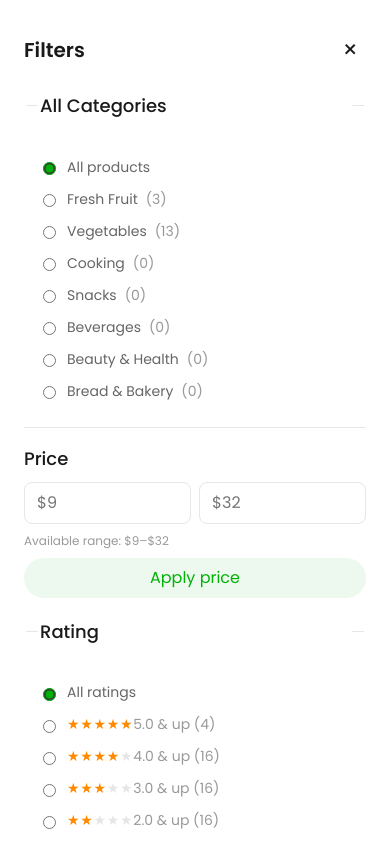
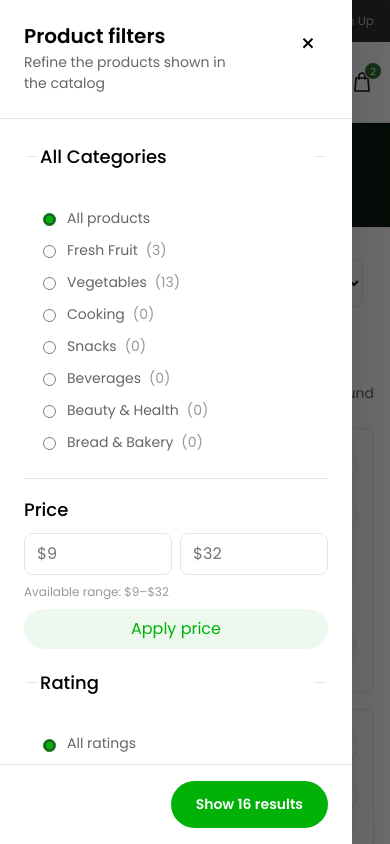
Before and after one commit to ecpieritz/ecobazar, an Angular app: page /shop in a window 390 px wide. Both pictures are taken after a click on the button "Filters". Shown: the top 844 px of the page. Built offline with nearby package versions, Linux system fonts and the light colour scheme.

Commit message:
feat(catalog): add responsive filter drawer

```diff
--- a/src/app/features/catalog/pages/catalog-page/catalog-filters.html
+++ b/src/app/features/catalog/pages/catalog-page/catalog-filters.html
@@ -1,15 +1,12 @@
-<aside class="filters" [class.filters--expanded]="expanded()" aria-label="Product filters">
-  <header class="filters__header">
-    <div>
+<section class="filters" aria-label="Product filters">
+  @if (headingVisible()) {
+    <header class="filters__header">
       <h2>Filters</h2>
       @if (activeCount()) {
         <span>{{ activeCount() }} active</span>
       }
-    </div>
-    <button type="button" aria-label="Close filters" (click)="closeRequested.emit()">
-      &times;
-    </button>
-  </header>
+    </header>
+  }
 
   @if (activeCount()) {
     <button class="filters__clear" type="button" (click)="filtersCleared.emit()">
@@ -22,7 +19,7 @@
     <label>
       <input
         type="radio"
-        name="category"
+        [name]="'category-' + controlNamespace()"
         value=""
         [checked]="filters().category === null"
         (change)="selectCategory($event)"
@@ -37,7 +34,7 @@
         <label>
           <input
             type="radio"
-            name="category"
+            [name]="'category-' + controlNamespace()"
             [value]="category.slug"
             [checked]="filters().category === category.slug"
             (change)="selectCategory($event)"
@@ -90,7 +87,7 @@
     <label>
       <input
         type="radio"
-        name="rating"
+        [name]="'rating-' + controlNamespace()"
         value="0"
         [checked]="filters().minimumRating === null"
         (change)="selectRating($event)"
@@ -101,7 +98,7 @@
       <label>
         <input
           type="radio"
-          name="rating"
+          [name]="'rating-' + controlNamespace()"
           [value]="option.value"
           [checked]="filters().minimumRating === option.value"
           (change)="selectRating($event)"
@@ -161,4 +158,4 @@
     <b>Shop now &rarr;</b>
     <img src="/images/categories/vegetables.jpg" alt="" loading="lazy" />
   </a>
-</aside>
+</section>
--- a/src/app/features/catalog/pages/catalog-page/catalog-filters.scss
+++ b/src/app/features/catalog/pages/catalog-page/catalog-filters.scss
@@ -5,29 +5,11 @@
 }
 
 .filters {
-  display: none;
-
-  &--expanded {
-    position: fixed;
-    z-index: var(--z-index-overlay);
-    inset: 0;
-    display: block;
-    padding: var(--space-6);
-    overflow: auto;
-    background: var(--color-surface);
-  }
-
   &__header {
     display: flex;
+    gap: var(--space-2);
     align-items: center;
-    justify-content: space-between;
     margin-block-end: var(--space-4);
-
-    > div {
-      display: flex;
-      gap: var(--space-2);
-      align-items: center;
-    }
 
     h2 {
       font-size: var(--font-size-xl);
@@ -36,13 +18,6 @@
     span {
       color: var(--color-primary);
       font-size: var(--font-size-xs);
-    }
-
-    button {
-      padding: var(--space-2);
-      font-size: var(--font-size-2xl);
-      background: transparent;
-      border: 0;
     }
   }
 
@@ -204,13 +179,3 @@
     object-fit: cover;
   }
 }
-
-@include from(lg) {
-  .filters {
-    display: block;
-
-    &__header button {
-      display: none;
-    }
-  }
-}
--- a/src/app/features/catalog/pages/catalog-page/catalog-filters.ts
+++ b/src/app/features/catalog/pages/catalog-page/catalog-filters.ts
@@ -25,11 +25,11 @@ export class CatalogFiltersPanel {
   readonly filterOptionsLoading = input(false);
   readonly filters = input.required<CatalogFilters>();
   readonly activeCount = input(0);
-  readonly expanded = input(false);
+  readonly headingVisible = input(true);
+  readonly controlNamespace = input('catalog');
 
   readonly filtersChanged = output<CatalogFilterPatch>();
   readonly filtersCleared = output<void>();
-  readonly closeRequested = output<void>();
 
   protected readonly stars = [1, 2, 3, 4, 5] as const;
 
--- a/src/app/features/catalog/pages/catalog-page/catalog-page.html
+++ b/src/app/features/catalog/pages/catalog-page/catalog-page.html
@@ -3,6 +3,7 @@
     <button
       class="catalog__filter-toggle"
       type="button"
+      aria-haspopup="dialog"
       [attr.aria-expanded]="filtersExpanded()"
       (click)="filtersExpanded.set(!filtersExpanded())"
     >
@@ -50,18 +51,19 @@
   }
 
   <div class="catalog__layout">
+    <aside class="catalog__desktop-filters" aria-label="Catalog filters">
       <app-catalog-filters
+        controlNamespace="desktop"
         [categories]="categoryState().categories"
         [categoriesLoading]="categoryState().status === 'loading'"
         [filterOptions]="filterOptionsState().options"
         [filterOptionsLoading]="filterOptionsState().status === 'loading'"
         [filters]="filters()"
         [activeCount]="activeFilterCount()"
-      [expanded]="filtersExpanded()"
         (filtersChanged)="updateFilters($event)"
         (filtersCleared)="clearFilters()"
-      (closeRequested)="filtersExpanded.set(false)"
       />
+    </aside>
 
     <section class="catalog__results" aria-label="Products">
       @switch (state().status) {
@@ -135,3 +137,39 @@
     </section>
   </div>
 </div>
+
+<app-drawer
+  title="Product filters"
+  [description]="
+    activeFilterCount()
+      ? activeFilterCount() + ' active filters'
+      : 'Refine the products shown in the catalog'
+  "
+  placement="start"
+  size="small"
+  closeLabel="Close product filters"
+  [(open)]="filtersExpanded"
+>
+  <app-catalog-filters
+    controlNamespace="drawer"
+    [headingVisible]="false"
+    [categories]="categoryState().categories"
+    [categoriesLoading]="categoryState().status === 'loading'"
+    [filterOptions]="filterOptionsState().options"
+    [filterOptionsLoading]="filterOptionsState().status === 'loading'"
+    [filters]="filters()"
+    [activeCount]="activeFilterCount()"
+    (filtersChanged)="updateFilters($event)"
+    (filtersCleared)="clearFilters()"
+  />
+
+  @if (activeFilterCount()) {
+    <app-button drawerActions variant="secondary" size="medium" (pressed)="clearFilters()">
+      Clear all
+    </app-button>
+  }
+  <app-button drawerActions variant="primary" size="medium" (pressed)="closeFilterDrawer()">
+    Show {{ state().pagination.totalItems }}
+    {{ state().pagination.totalItems === 1 ? 'result' : 'results' }}
+  </app-button>
+</app-drawer>
--- a/src/app/features/catalog/pages/catalog-page/catalog-page.scss
+++ b/src/app/features/catalog/pages/catalog-page/catalog-page.scss
@@ -76,13 +76,13 @@
     }
   }
 
-  &__page-size select {
-    padding-inline-end: var(--space-5);
-  }
-
   &__layout {
     display: grid;
     gap: var(--space-8);
+  }
+
+  &__desktop-filters {
+    display: none;
   }
 
   &__search-summary {
@@ -231,11 +231,15 @@
 @include from(lg) {
   .catalog {
     &__filter-toggle {
-      visibility: hidden;
+      display: none;
     }
 
     &__layout {
       grid-template-columns: 15rem minmax(0, 1fr);
     }
+
+    &__desktop-filters {
+      display: block;
+    }
   }
 }
--- a/src/app/features/catalog/pages/catalog-page/catalog-page.ts
+++ b/src/app/features/catalog/pages/catalog-page/catalog-page.ts
@@ -1,4 +1,11 @@
-import { ChangeDetectionStrategy, Component, computed, inject, signal } from '@angular/core';
+import {
+  ChangeDetectionStrategy,
+  Component,
+  computed,
+  HostListener,
+  inject,
+  signal,
+} from '@angular/core';
 import { toSignal } from '@angular/core/rxjs-interop';
 import { ActivatedRoute, type ParamMap, type Params, Router } from '@angular/router';
 import { catchError, distinctUntilChanged, map, of, startWith, switchMap } from 'rxjs';
@@ -11,7 +18,7 @@ import type {
 } from '@core/api';
 import { CategoryRepository, ProductRepository } from '@core/data-access';
 import type { Product, ProductCategory, Rating } from '@core/domain';
-import { ProductCard } from '@shared/ui';
+import { Button, Drawer, ProductCard } from '@shared/ui';
 
 import { type CatalogFilterPatch, type CatalogFilters } from './catalog-filter.model';
 import { CatalogFiltersPanel } from './catalog-filters';
@@ -122,7 +129,7 @@ const productQuery = (filters: CatalogFilters): ProductListQuery => ({
 
 @Component({
   selector: 'app-catalog-page',
-  imports: [CatalogFiltersPanel, ProductCard],
+  imports: [Button, CatalogFiltersPanel, Drawer, ProductCard],
   templateUrl: './catalog-page.html',
   styleUrl: './catalog-page.scss',
   changeDetection: ChangeDetectionStrategy.OnPush,
@@ -256,7 +263,6 @@ export class CatalogPage {
       queryParams,
       queryParamsHandling: 'merge',
     });
-    this.filtersExpanded.set(false);
   }
 
   protected clearFilters(): void {
@@ -276,6 +282,9 @@ export class CatalogPage {
       },
       queryParamsHandling: 'merge',
     });
+  }
+
+  protected closeFilterDrawer(): void {
     this.filtersExpanded.set(false);
   }
 
@@ -317,4 +326,13 @@ export class CatalogPage {
       queryParamsHandling: 'merge',
     });
   }
+
+  @HostListener('window:resize', ['$event'])
+  protected closeFilterDrawerAtDesktopBreakpoint(event: Event): void {
+    const viewport = event.target as Window | null;
+
+    if ((viewport?.innerWidth ?? 0) >= 992) {
+      this.closeFilterDrawer();
+    }
+  }
 }
```
Also changed, not shown: 2 other files (tests, documents, lock files or other folders). Lines whose indentation alone changed are shown as unchanged.
